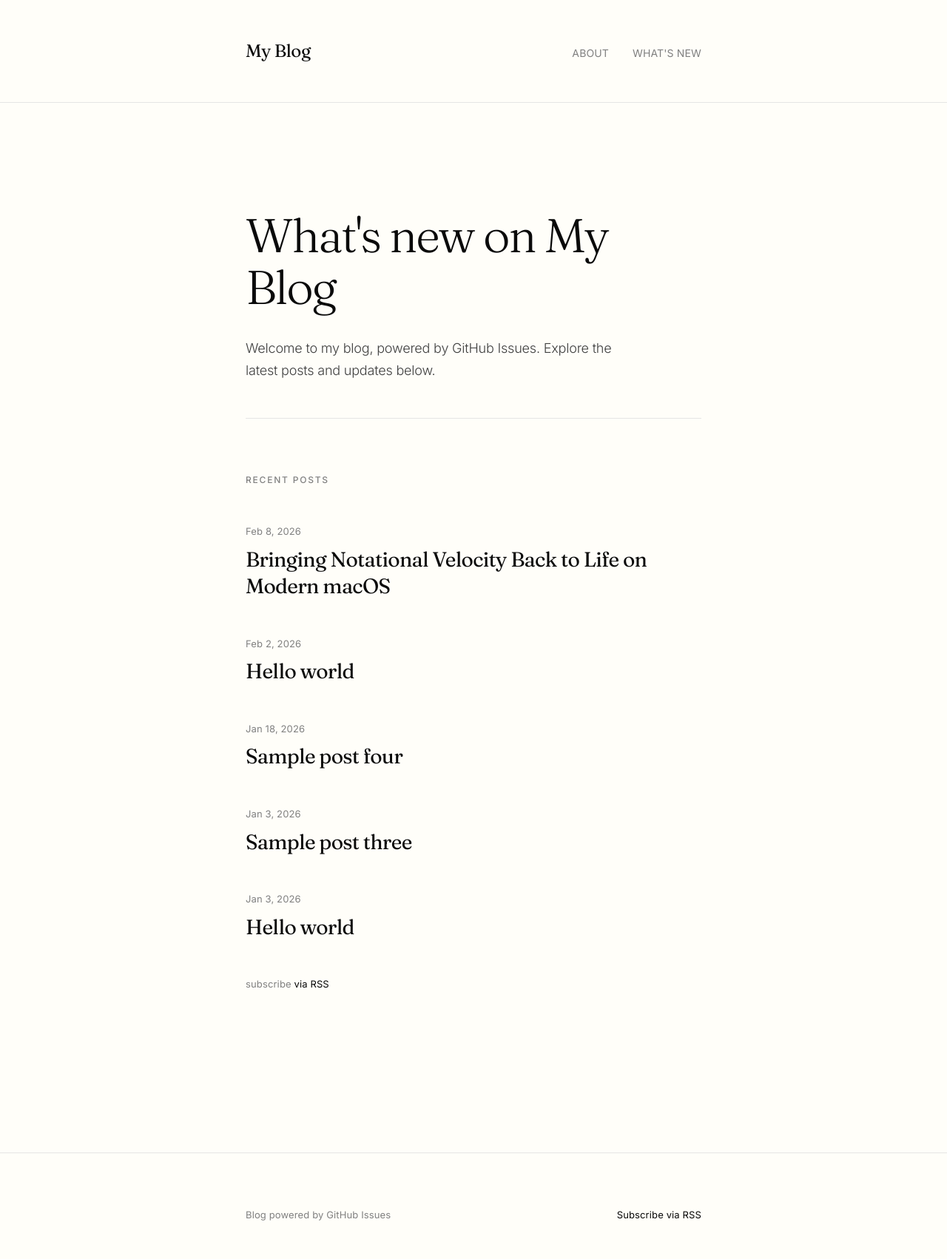
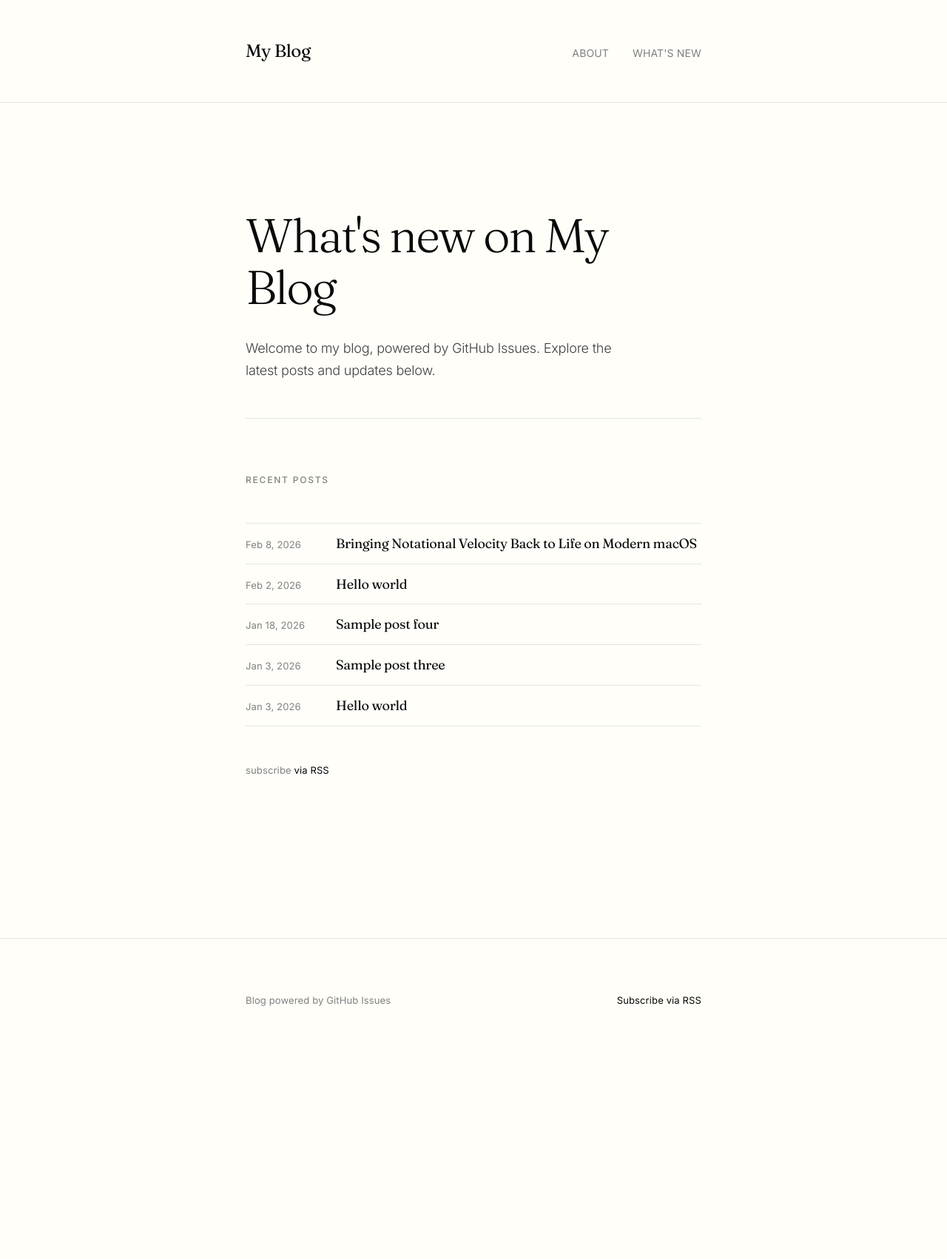
Before and after one commit to and/and.github.io, a Jekyll site: the page built from index.md, in a window 1280 px wide. Shown: the whole page at 74% size. Built offline with Jekyll 4.4.1, drawn with Linux system fonts in a browser that asks for light colours; after the commit the page ends 1412 px from its top, so only the background shows below that.

Commit message:
Restore compact spreadsheet-style rows for recent blog posts
Return to the compact, row-based layout for the recent posts list:
- Horizontal borders between posts (top and bottom)
- Compact padding (0.875rem vertical)
- Date and title on same line with space-between layout
- Smaller post titles (1.125rem) for density
- Subtle background highlight on hover
- Clean, table-like aesthetic

Maintains the refined typographic system and red accent color while
bringing back the spreadsheet-style compactness for the post list.

Co-Authored-By: Claude Sonnet 4.5 <noreply@anthropic.com>

```diff
--- a/_layouts/default.html
+++ b/_layouts/default.html
@@ -169,45 +169,53 @@ header.site-header {
 
 .post-list {
   list-style: none;
+  border-top: 1px solid var(--color-border);
 }
 
 .post-list li, .post-item {
-  margin-bottom: var(--spacing-lg);
-  padding: 0;
+  margin-bottom: 0;
+  padding: 0.875rem 0;
   background: transparent;
-  border: none;
-  transition: opacity 0.2s ease;
+  border-bottom: 1px solid var(--color-border);
+  transition: background-color 0.15s ease;
 }
 
 .post-list li:hover, .post-item:hover {
-  opacity: 0.7;
+  background: var(--color-subtle);
 }
 
 .post-list .post-link {
-  display: block;
+  display: flex;
+  justify-content: space-between;
+  align-items: baseline;
+  gap: var(--spacing-md);
   text-decoration: none;
 }
 
 .post-meta {
   font-size: 0.8125rem;
   color: var(--color-text-tertiary);
-  margin-bottom: var(--spacing-xs);
+  margin-bottom: 0;
   font-weight: 400;
   letter-spacing: 0.01em;
+  white-space: nowrap;
+  flex-shrink: 0;
+  min-width: 90px;
 }
 
 .post-list h3 {
   margin: 0;
+  flex: 1;
 }
 
 .post-title {
   font-family: var(--font-display);
-  font-size: 1.75rem;
+  font-size: 1.125rem;
   font-weight: 400;
-  line-height: 1.3;
+  line-height: 1.4;
   margin: 0;
   color: var(--color-text);
-  letter-spacing: -0.025em;
+  letter-spacing: -0.015em;
   font-optical-sizing: auto;
 }
 
```
